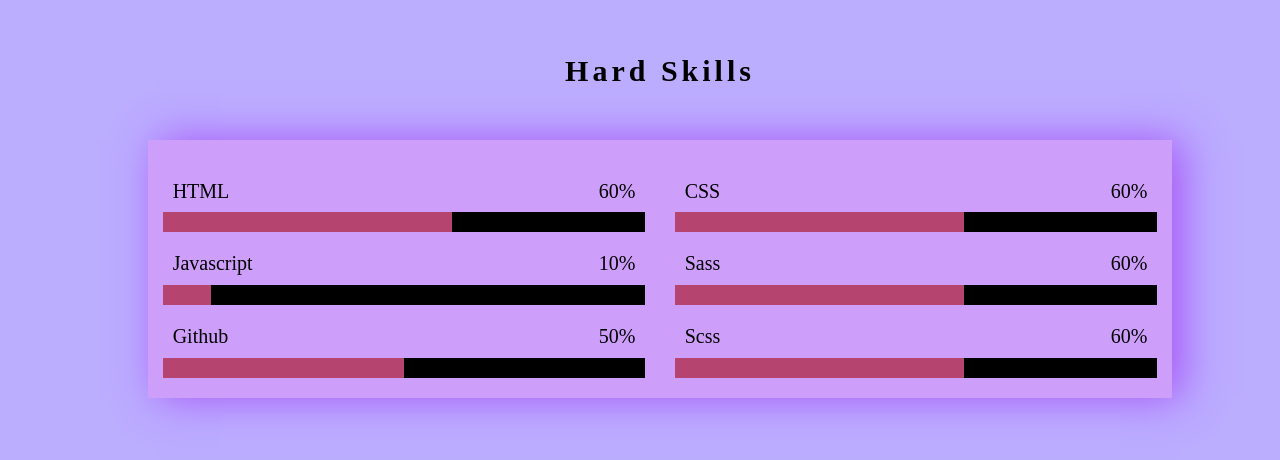
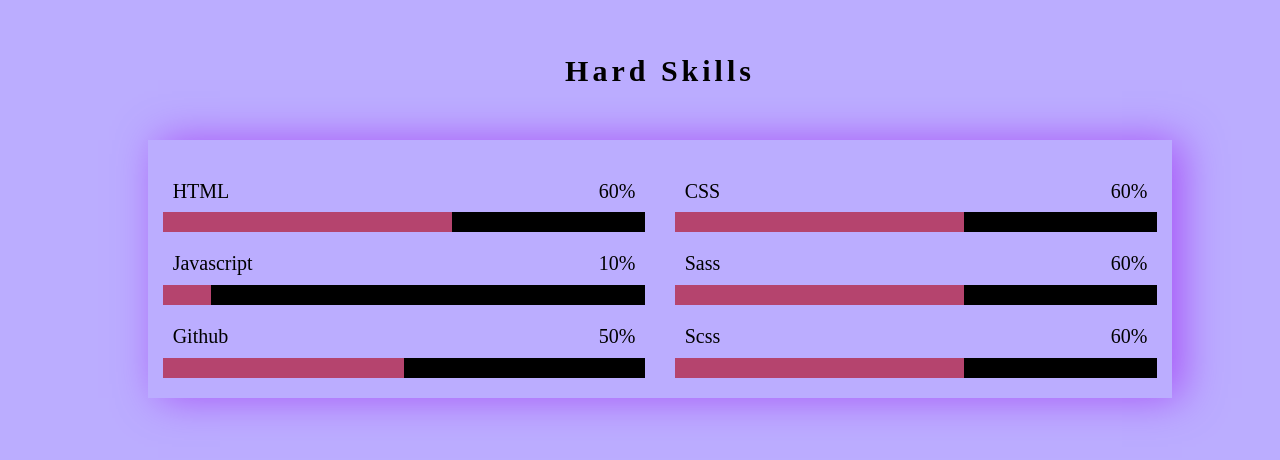
Before and after one commit to FabienneLIS/portfolio, a plain HTML site: page index.html in a window 1280 px wide. Shown: the part 1946-2406 px from the top of the page. Drawn offline with Linux system fonts and the light colour scheme.

Commit message:
Add files via upload

```diff
--- a/css-sass/sass/style.scss
+++ b/css-sass/sass/style.scss
@@ -151,7 +151,6 @@ nav a {
     padding: 20px;
     padding-left: 15px;
     padding-right: 15px;
-    background-color: darken($color-secondary, 5);
 }
 .progress {
     display: flex;
```
Also changed, not shown: css-sass/sass/style.css, 1 other file.
